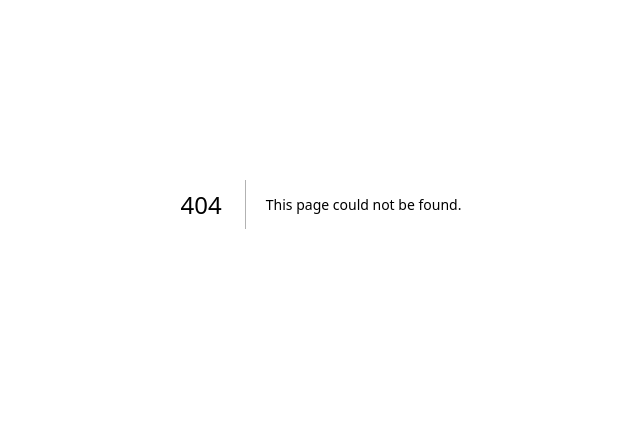
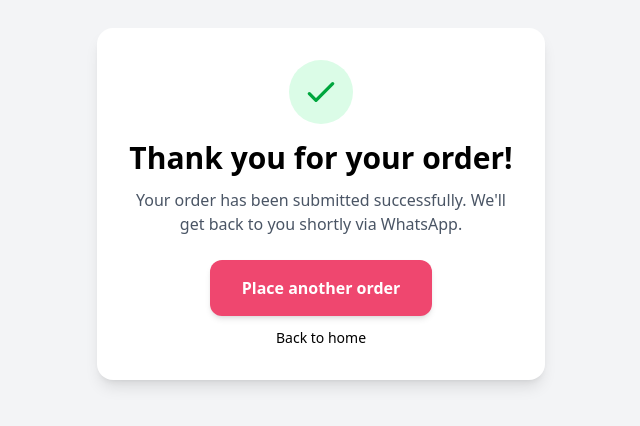
Before and after one commit to if07012/philohouse, a Next.js app: page /order/thanks in a window 1280 px wide. Before the commit this address had no page. Shown: the part 196-622 px from the top of the page, without its empty margins (319-959 px from the left). Built offline with nearby package versions, Linux system fonts and the light colour scheme.

Commit message:
update price changes

```diff
--- a/app/order/components/CookieItem.tsx
+++ b/app/order/components/CookieItem.tsx
@@ -3,6 +3,7 @@
 import Image from "next/image";
 import type { OrderItem, SizeOption } from "../types";
 import { SIZE_OPTIONS } from "../data/cookies";
+import { useState } from "react";
 
 interface CookieItemProps {
   item: OrderItem;
@@ -19,10 +20,15 @@ export default function CookieItem({
   onRemove,
   sizePrices,
 }: CookieItemProps) {
+  const [isEmpty, setIsEmpty] = useState(false);
   const handleQuantityChange = (value: string) => {
     const num = parseInt(value, 10);
-    if (!isNaN(num) && num >= 1) {
+    if (!isNaN(num) && num >= 0) {
       onQuantityChange(item.id, num);
+      setIsEmpty(false);
+    } else {
+      onQuantityChange(item.id, 0);
+      setIsEmpty(true);
     }
   };
 
@@ -87,10 +93,7 @@ export default function CookieItem({
                 Quantity
               </label>
               <input
-                type="number"
-                min={1}
-                inputMode="numeric"
-                value={item.quantity}
+                value={isEmpty ? '' : item.quantity}
                 onChange={(e) => handleQuantityChange(e.target.value)}
                 className="mt-1 min-h-[44px] min-w-[72px] rounded-lg border border-gray-300 px-3 py-2 text-base focus:border-primary-pink focus:outline-none focus:ring-2 focus:ring-primary-pink/30 sm:text-sm"
               />
--- a/app/order/page.tsx
+++ b/app/order/page.tsx
@@ -1,7 +1,8 @@
 "use client";
 
-import { useState, useCallback } from "react";
+import { useState, useCallback, useEffect } from "react";
 import Image from "next/image";
+import { useRouter } from "next/navigation";
 import OrderInfo from "./components/OrderInfo";
 import CustomerForm, { validateIndonesianPhone } from "./components/CustomerForm";
 import OrderType from "./components/OrderType";
@@ -20,6 +21,7 @@ import {
   buildSpinResultRow,
 } from "./data/cookies";
 import SpinWheel from "./components/SpinWheel";
+import { GoogleReCaptchaProvider } from "react-google-recaptcha-v3";
 
 function formatDate(date: Date): string {
   const d = date.getDate().toString().padStart(2, "0");
@@ -70,6 +72,8 @@ export default function OrderFormPage() {
     orderId: string;
     customerName: string;
   } | null>(null);
+  const [submitSucceeded, setSubmitSucceeded] = useState(false);
+  const router = useRouter();
 
   const updateTotal = useCallback((items: OrderItem[]) => {
     const total = items.reduce((sum, item) => sum + item.subtotal, 0);
@@ -108,7 +112,7 @@ export default function OrderFormPage() {
 
   const updateItemQuantity = useCallback(
     (itemId: string, quantity: number) => {
-      const clampedQty = Math.max(1, quantity);
+      const clampedQty = Math.max(0, quantity);
       const newItems = orderState.items.map((item) =>
         item.id === itemId
           ? {
@@ -156,9 +160,35 @@ export default function OrderFormPage() {
     if (!orderState.customer.address.trim())
       newErrors.address = "Shipping address is required";
     setErrors(newErrors);
-    if (Object.keys(newErrors).length > 0) return false;
+    if (Object.keys(newErrors).length > 0) {
+      // Find the first error field and scroll to it
+      const firstErrorField = Object.keys(newErrors)[0] as keyof typeof newErrors;
+      const fieldIdMap: Record<string, string> = {
+        name: "customer-name",
+        whatsapp: "customer-whatsapp",
+        address: "customer-address",
+      };
+      const fieldId = fieldIdMap[firstErrorField];
+      if (fieldId) {
+        setTimeout(() => {
+          const element = document.getElementById(fieldId);
+          if (element) {
+            element.scrollIntoView({ behavior: "smooth", block: "center" });
+            element.focus();
+          }
+        }, 100);
+      }
+      return false;
+    }
     if (orderState.items.length === 0) {
       alert("Please add at least one cookie item to your order.");
+      // Scroll to the cookie section
+      setTimeout(() => {
+        const cookieSection = document.querySelector('[id="cookie-search"]')?.closest('section');
+        if (cookieSection) {
+          cookieSection.scrollIntoView({ behavior: "smooth", block: "center" });
+        }
+      }, 100);
       return false;
     }
     return true;
@@ -184,7 +214,8 @@ export default function OrderFormPage() {
     };
 
     const chances = getSpinChances(total);
-    if (chances >= 1) {
+    const willShowSpin = chances >= 1;
+    if (willShowSpin) {
       setSpinsRemaining(chances);
       setSpinOrderInfo({
         orderId: orderData.orderId,
@@ -193,6 +224,7 @@ export default function OrderFormPage() {
       setShowSpinWheel(true);
     }
 
+    let submittedSuccessfully = true;
     try {
       if (GOOGLE_SHEET_ID) {
         const sheetRow = buildSheetRow(orderData);
@@ -209,6 +241,7 @@ export default function OrderFormPage() {
           const err = await ordersRes.json().catch(() => ({}));
           console.error("Google Sheet (Orders) write failed:", err);
           alert("Order saved to WhatsApp, but failed to save to Google Sheet.");
+          submittedSuccessfully = false;
         } else {
           const cookieRows = buildCookieDetailRows({
             orderId: orderData.orderId,
@@ -233,15 +266,27 @@ export default function OrderFormPage() {
     } catch (err) {
       console.error("Error saving to Google Sheet:", err);
       alert("Order saved to WhatsApp, but failed to save to Google Sheet.");
+      submittedSuccessfully = false;
     } finally {
-      setIsSubmitting(false);
+      if (submittedSuccessfully) setSubmitSucceeded(true);
     }
-
-
-
   };
 
+  useEffect(() => {
+    if (submitSucceeded && !showSpinWheel) {
+      router.push("/order/thanks");
+    }
+  }, [submitSucceeded, showSpinWheel, router]);
+
   return (
+    <GoogleReCaptchaProvider
+      reCaptchaKey={process.env.REACT_APP_RECAPTCHA_SITE_KEY!}
+      scriptProps={{
+        async: true,
+        defer: true,
+        appendTo: "head",
+      }}
+    >
       <div className="min-h-screen bg-gray-100 pb-24 sm:pb-8">
         <div className="mx-auto max-w-4xl px-4 py-6 sm:px-6 sm:py-8">
           <header className="mb-6 sm:mb-8">
@@ -426,9 +471,12 @@ export default function OrderFormPage() {
             onClose={() => {
               setShowSpinWheel(false);
               setSpinOrderInfo(null);
+              router.push("/order/thanks");
             }}
           />
         )}
       </div>
+    </GoogleReCaptchaProvider>
+
   );
 }
--- /dev/null
+++ b/app/order/thanks/page.tsx
@@ -0,0 +1,46 @@
+"use client";
+
+import Link from "next/link";
+
+export default function OrderThanksPage() {
+  return (
+    <div className="min-h-screen bg-gray-100 flex flex-col items-center justify-center px-4 py-12">
+      <div className="max-w-md w-full rounded-2xl bg-white p-8 shadow-lg text-center">
+        <div className="mx-auto mb-4 flex h-16 w-16 items-center justify-center rounded-full bg-green-100 text-green-600">
+          <svg
+            className="h-10 w-10"
+            fill="none"
+            viewBox="0 0 24 24"
+            stroke="currentColor"
+            strokeWidth={2}
+          >
+            <path
+              strokeLinecap="round"
+              strokeLinejoin="round"
+              d="M5 13l4 4L19 7"
+            />
+          </svg>
+        </div>
+        <h1 className="text-2xl font-bold text-dark-blue sm:text-3xl">
+          Thank you for your order!
+        </h1>
+        <p className="mt-3 text-gray-600">
+          Your order has been submitted successfully. We&apos;ll get back to you
+          shortly via WhatsApp.
+        </p>
+        <Link
+          href="/order"
+          className="mt-6 inline-block min-h-[48px] rounded-xl bg-primary-pink px-8 py-4 text-base font-semibold text-white shadow-md transition-all hover:bg-primary-pink/90 hover:shadow-lg"
+        >
+          Place another order
+        </Link>
+        <Link
+          href="/"
+          className="mt-3 block text-sm font-medium text-primary-pink hover:underline"
+        >
+          Back to home
+        </Link>
+      </div>
+    </div>
+  );
+}
--- a/package.json
+++ b/package.json
@@ -15,7 +15,8 @@
     "google-spreadsheet": "^5.0.2",
     "next": "16.1.6",
     "react": "19.2.3",
-    "react-dom": "19.2.3"
+    "react-dom": "19.2.3",
+    "react-google-recaptcha-v3": "^1.11.0"
   },
   "devDependencies": {
     "@tailwindcss/postcss": "^4.1.18",
```
Also changed, not shown: 1 other file (tests, documents, lock files or other folders). Lines whose indentation alone changed are shown as unchanged.
